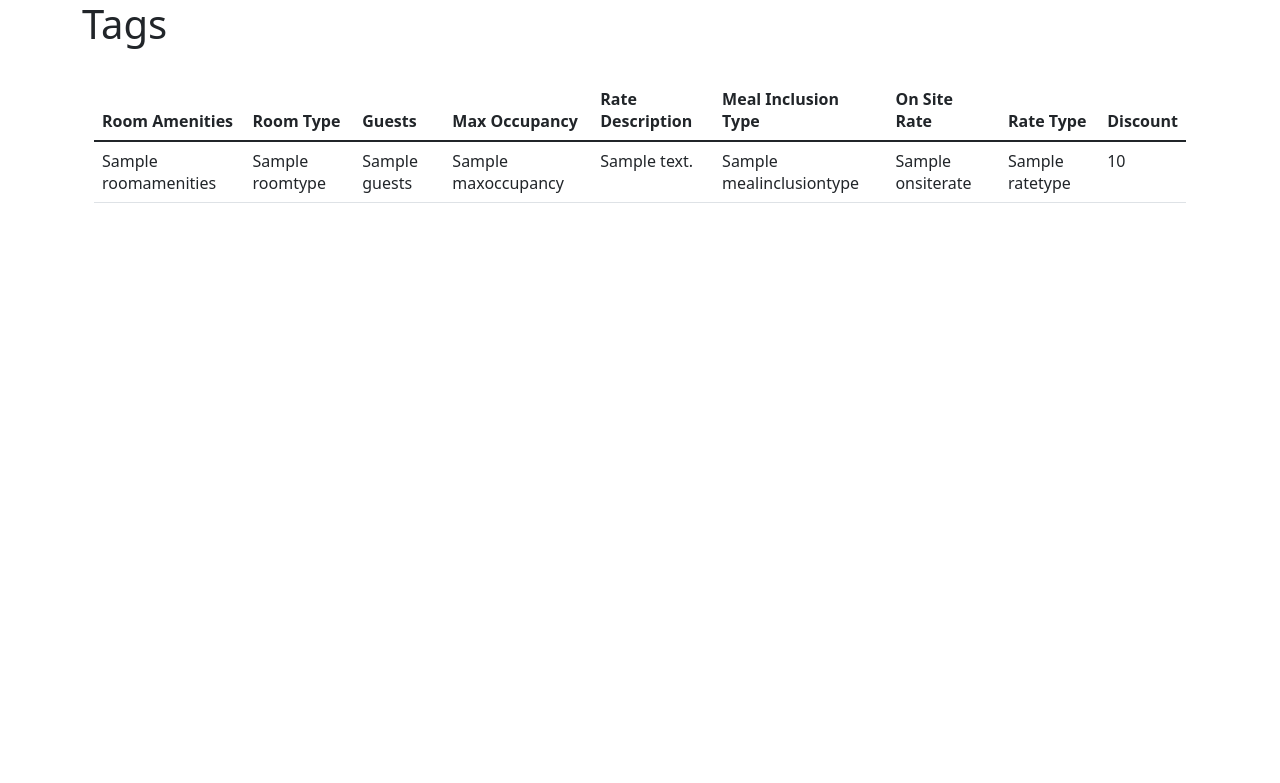
After one commit to kuldeep7895/DBMS-Project, a Flask app: page /hotel/1 in a window 1280 px wide. The commit adds this page. Shown: the top 783 px of the page. Run offline with Flask 2, Linux system fonts and the light colour scheme; a database or web service that is not in the repository returns one stand-in record (values such as "Sample title"); some libraries are stand-ins or nearby versions.

Commit message:
Added room display

```diff
--- a/app.py
+++ b/app.py
@@ -7,7 +7,7 @@ def connect():
     host="localhost",
     database="dbmsproject",
     user="postgres",
-    password = "km123"
+    password = "admin123"
    )
     conn.autocommit = True
     return conn
@@ -101,7 +101,7 @@ def hotel_add_del():
     return render_template('hotel_add_del.html',error=error)
 
 
-@app.route('/show', methods=['GET', 'POST'])
+@app.route('/show_hotels', methods=['GET', 'POST'])
 def show():
 
 	error = 0
@@ -124,14 +124,14 @@ def show():
 
 		print(request.form['country'],)
 		if not(request.form['country']=="Choose Country") and not(request.form['city']==""):
-			con.execute("SELECT hotelname, address, city, country FROM hotel_detail where country = '%s' and city = '%s' LIMIT 10 ;"%(request.form['country'],request.form['city']))
+			con.execute("SELECT hotelid, hotelname, address, city, country FROM hotel_detail where country = '%s' and city = '%s' LIMIT 10 ;"%(request.form['country'],request.form['city']))
 
 		elif not(request.form['country']=="Choose Country"):
-			con.execute("SELECT hotelname, address, city, country FROM hotel_detail where country = '%s' LIMIT 10 ;"%(request.form['country']))
+			con.execute("SELECT hotelid, hotelname, address, city, country FROM hotel_detail where country = '%s' LIMIT 10 ;"%(request.form['country']))
 			print(request.form.get('country'))
-			print(con.mogrify("SELECT hotelname, address, city, country FROM hotel_detail where country = '%s' LIMIT 10 ;"%(request.form['country'])))
+			print(con.mogrify("SELECT hotelid, hotelname, address, city, country FROM hotel_detail where country = '%s' LIMIT 10 ;"%(request.form['country'])))
 		else:
-			con.execute("SELECT hotelname, address, city, country FROM hotel_detail where city = '%s' LIMIT 10 ;"%request.form['city'])
+			con.execute("SELECT hotelid, hotelname, address, city, country FROM hotel_detail where city = '%s' LIMIT 10 ;"%request.form['city'])
 
 		data['data'] = con.fetchall()
 		if len(data['data'])<=0:
@@ -142,6 +142,24 @@ def show():
 	#print(data)
 	return render_template('show_hotels.html', data=data)
 
+@app.route('/hotel/<int:hotelid>', methods=['GET', 'POST'])
+def hotel(hotelid):
+    #return "Hotel:" + str(hotelid)
+	error = 0
+	data = {}
+
+	con.execute("SELECT room_detail.id, room_detail.roomtype, room_detail.roomamenities, room_detail.ratedescription, guests, onsiterate, ratetype, maxoccupancy, ispromo, discount, mealinclusiontype from room_detail inner join room_price on room_detail.id = room_price.id where hotelcode = %s ;" %(str(hotelid)))
+	#data['country'] = con.fetchall()
+
+	data['rooms'] = con.fetchall()
+	print(data['rooms'])
+
+	if len(data['rooms']) <= 0:
+		error = 1
+
+	data['error'] = error
+
+	return render_template('room_details.html', data=data)
 
 if __name__ == '__main__':
     app.run(debug=True)
--- a/templates/admin.html
+++ b/templates/admin.html
@@ -2,7 +2,7 @@
   <head>
     <title>Flask Intro - Admin page</title>
     <meta name="viewport" content="width=device-width, initial-scale=1.0">
-    <link href="static/bootstrap.min.css" rel="stylesheet" media="screen">
+    <link href="https://cdn.jsdelivr.net/npm/bootstrap@5.1.3/dist/css/bootstrap.min.css" rel="stylesheet" integrity="sha384-1BmE4kWBq78iYhFldvKuhfTAU6auU8tT94WrHftjDbrCEXSU1oBoqyl2QvZ6jIW3" crossorigin="anonymous">
   </head>
   <body>
     <div class="container">
--- a/templates/hotel_add_del.html
+++ b/templates/hotel_add_del.html
@@ -2,7 +2,7 @@
   <head>
     <title>ADD_DEL_Hotel</title>
     <meta name="viewport" content="width=device-width, initial-scale=1.0">
-    <link href="static/bootstrap.min.css" rel="stylesheet" media="screen">
+    <link href="https://cdn.jsdelivr.net/npm/bootstrap@5.1.3/dist/css/bootstrap.min.css" rel="stylesheet" integrity="sha384-1BmE4kWBq78iYhFldvKuhfTAU6auU8tT94WrHftjDbrCEXSU1oBoqyl2QvZ6jIW3" crossorigin="anonymous">
   </head>
   <body>
     <div class="container">
--- a/templates/login.html
+++ b/templates/login.html
@@ -2,7 +2,7 @@
   <head>
     <title>Flask Intro - login page</title>
     <meta name="viewport" content="width=device-width, initial-scale=1.0">
-    <link href="static/bootstrap.min.css" rel="stylesheet" media="screen">
+    <link href="https://cdn.jsdelivr.net/npm/bootstrap@5.1.3/dist/css/bootstrap.min.css" rel="stylesheet" integrity="sha384-1BmE4kWBq78iYhFldvKuhfTAU6auU8tT94WrHftjDbrCEXSU1oBoqyl2QvZ6jIW3" crossorigin="anonymous">
   </head>
   <body>
     <div class="container">
--- a/templates/register.html
+++ b/templates/register.html
@@ -2,7 +2,7 @@
   <head>
     <title>Register</title>
     <meta name="viewport" content="width=device-width, initial-scale=1.0">
-    <link href="static/bootstrap.min.css" rel="stylesheet" media="screen">
+    <link href="https://cdn.jsdelivr.net/npm/bootstrap@5.1.3/dist/css/bootstrap.min.css" rel="stylesheet" integrity="sha384-1BmE4kWBq78iYhFldvKuhfTAU6auU8tT94WrHftjDbrCEXSU1oBoqyl2QvZ6jIW3" crossorigin="anonymous">
   </head>
   <body>
     <div class="container">
--- /dev/null
+++ b/templates/room_details.html
@@ -0,0 +1,67 @@
+<html>
+	<head>
+    	<title>Show Rooms</title>
+    	<meta name="viewport" content="width=device-width, initial-scale=1.0">
+    	<link href="https://cdn.jsdelivr.net/npm/bootstrap@5.1.3/dist/css/bootstrap.min.css" rel="stylesheet" integrity="sha384-1BmE4kWBq78iYhFldvKuhfTAU6auU8tT94WrHftjDbrCEXSU1oBoqyl2QvZ6jIW3" crossorigin="anonymous">
+		<!-- <style>
+			table {
+				counter-reset: rowNumber;
+			}
+
+			table tr:not(:first-child)::before {
+				display: table-cell;
+				counter-increment: rowNumber;
+				content: counter(rowNumber) ".";
+				padding-right: 0.3em;
+				text-align: right;
+			}
+		</style> -->
+  	</head>
+<body>
+    <div class="container">
+      	<h1>Tags</h1>
+      	<br>
+
+		{% block content %}
+		{% if error %}
+			<p class="error"><strong>Error:</strong> {{ data.error }}</p>
+		{% else %}
+
+		<div class="container-fluid">
+			<table class="table">
+				<thead>
+					<tr>
+					  	<th scope="col">Room Amenities</th>
+					  	<th scope="col">Room Type</th>
+					  	<th scope="col">Guests</th>
+						<th scope="col">Max Occupancy</th>
+						<th scope="col">Rate Description</th>
+						<th scope="col">Meal Inclusion Type</th>
+						<th scope="col">On Site Rate</th>
+						<th scope="col">Rate Type</th>
+						<th scope="col">Discount</th>
+					</tr>
+				</thead>
+				<tbody>
+					{% for x in data.rooms %}
+					<tr>
+						<td>{{ x[2] }}</td>
+						<td>{{ x[1] }}</td>
+						<td>{{ x[4] }}</td>
+						<td>{{ x[7] }}</td>
+						<td>{{ x[3] }}</td>
+						<td>{{ x[10] }}</td>
+						<td>{{ x[5] }}</td>
+						<td>{{ x[6] }}</td>
+						<td>{{ x[9] }}</td>
+					</tr>
+					{% endfor %}
+					{% endif %}
+					{% endblock %}
+				</tbody>
+
+			</table>
+		</div>
+	</div>
+  </body>
+</html>
--- a/templates/show_hotels.html
+++ b/templates/show_hotels.html
@@ -2,7 +2,7 @@
 	<head>
     	<title>Show Hotels</title>
     	<meta name="viewport" content="width=device-width, initial-scale=1.0">
-    	<link href="static/bootstrap.min.css" rel="stylesheet" media="screen">
+    	<link href="https://cdn.jsdelivr.net/npm/bootstrap@5.1.3/dist/css/bootstrap.min.css" rel="stylesheet" integrity="sha384-1BmE4kWBq78iYhFldvKuhfTAU6auU8tT94WrHftjDbrCEXSU1oBoqyl2QvZ6jIW3" crossorigin="anonymous">
   	</head>
 <body>
     <div class="container">
@@ -64,10 +64,10 @@
 				<tbody>
 					{% for x in data.data %}
 					<tr>
-						<td>{{ x[0] }}</td>
-						<td>{{ x[1] }}</td>
+						<td><a href="{{ url_for('hotel', hotelid=x[0]) }}" class="link-primary">{{ x[1] }}</a></td>
 						<td>{{ x[2] }}</td>
 						<td>{{ x[3] }}</td>
+						<td>{{ x[4] }}</td>
 					</tr>
 					{% endfor %}
 					{% endif %}
--- a/templates/welcome.html
+++ b/templates/welcome.html
@@ -3,7 +3,7 @@
   <head>
     <title>Flask Intro</title>
     <meta name="viewport" content="width=device-width, initial-scale=1.0">
-    <link href="static/bootstrap.min.css" rel="stylesheet" media="screen">
+    <link href="https://cdn.jsdelivr.net/npm/bootstrap@5.1.3/dist/css/bootstrap.min.css" rel="stylesheet" integrity="sha384-1BmE4kWBq78iYhFldvKuhfTAU6auU8tT94WrHftjDbrCEXSU1oBoqyl2QvZ6jIW3" crossorigin="anonymous">
   </head>
   <body>
     <div class="container">
```
